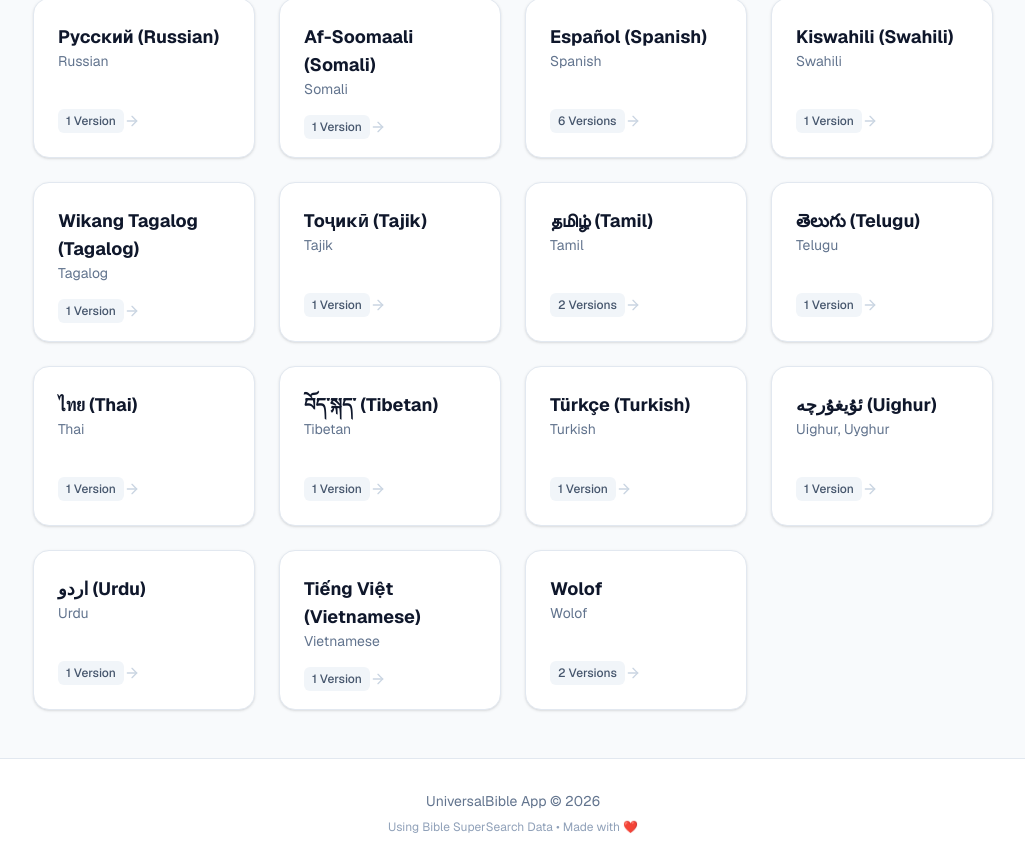
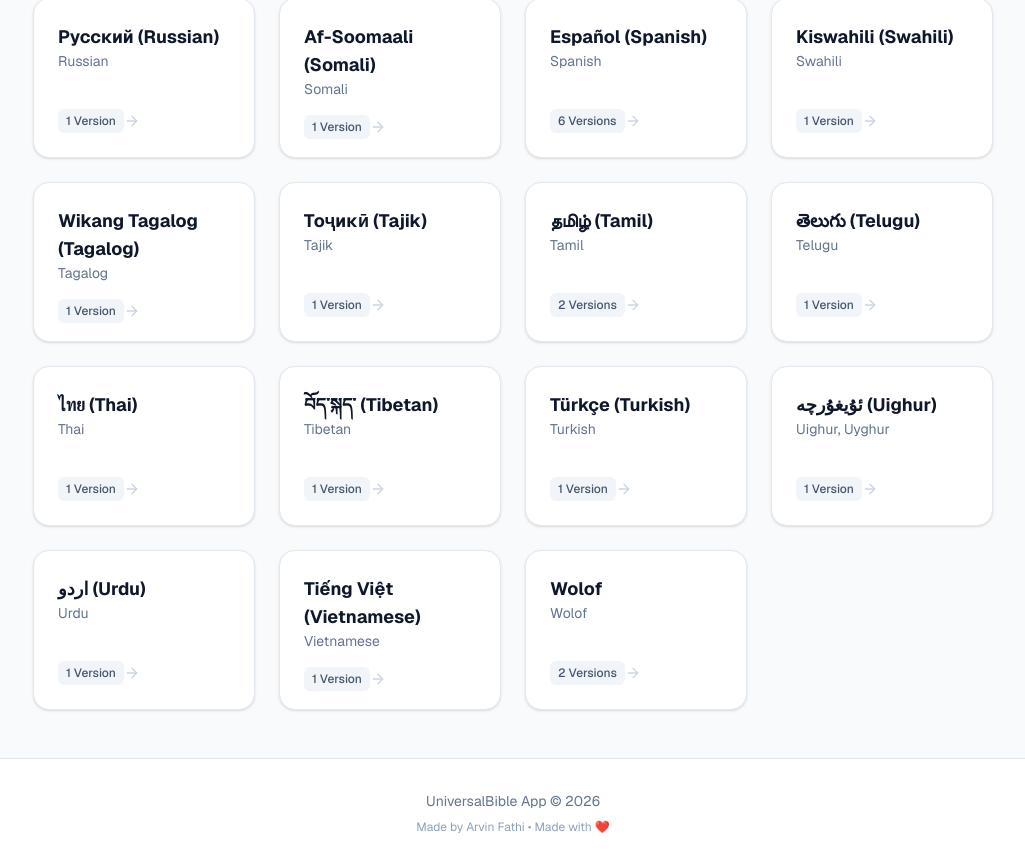
Before and after one commit to arvinfathi/universal-bible-web, a Next.js app: page / in a window 1280 px wide. Shown: the part 1995-2862 px from the top of the page, without its empty margins (127-1152 px from the left). Built offline with nearby package versions, Linux system fonts and the light colour scheme.

Commit message:
Update footer text with author's name

```diff
--- a/app/page.tsx
+++ b/app/page.tsx
@@ -136,7 +136,7 @@ const App = () => {
               UniversalBible App &copy; {new Date().getFullYear()}
             </p>
             <p className="text-slate-400 text-xs mt-2">
-               Using Bible SuperSearch Data • Made with ❤️
+               Made by Arvin Fathi • Made with ❤️
             </p>
           </div>
         </footer>
```
